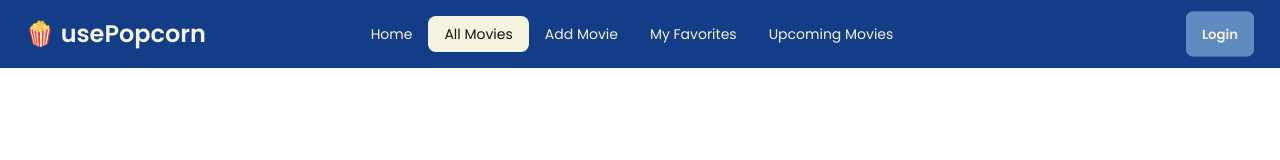
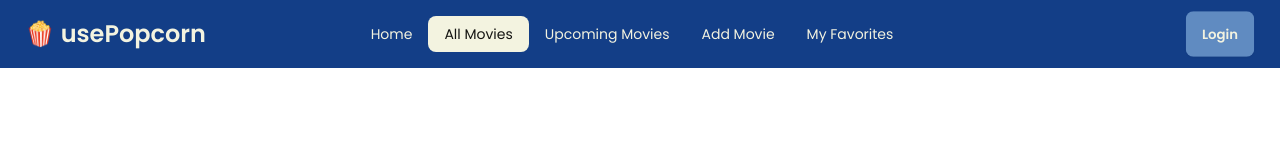
Before and after one commit to MethuParoi/use-popcorn-client-codebase, a React (Vite) app: page /all-movies in a window 1280 px wide. Shown: the top 160 px of the page. Built offline with nearby package versions, Linux system fonts and the light colour scheme; no server answers.

Commit message:
user login and registration functional

```diff
--- a/src/components/ui/Navbar.jsx
+++ b/src/components/ui/Navbar.jsx
@@ -138,6 +138,16 @@ function Navbar() {
           </li>
           <li>
             <button
+              onClick={() => navigate("/upcoming-movies")}
+              className={`text-neutral ${
+                location.pathname === "/upcoming-movies" && "active"
+              }`}
+            >
+              Upcoming Movies
+            </button>
+          </li>
+          <li>
+            <button
               onClick={() => navigate("/add-movie")}
               className={`text-neutral ${
                 location.pathname === "/add-movie" && "active"
@@ -154,16 +164,6 @@ function Navbar() {
               }`}
             >
               My Favorites
-            </button>
-          </li>
-          <li>
-            <button
-              onClick={() => navigate("/upcoming-movies")}
-              className={`text-neutral ${
-                location.pathname === "/upcoming-movies" && "active"
-              }`}
-            >
-              Upcoming Movies
             </button>
           </li>
         </ul>
--- a/src/pages/AddMovies.jsx
+++ b/src/pages/AddMovies.jsx
@@ -1,4 +1,12 @@
+import { useEffect } from "react";
+import { useLocation } from "react-router-dom";
+
 const AddMovies = () => {
+  const location = useLocation();
+  useEffect(() => {
+    const pageTitle = "usePopcorn | Add Movies";
+    document.title = pageTitle;
+  }, [location]);
   return <div>AddMovies</div>;
 };
 
--- a/src/pages/AllMovies.jsx
+++ b/src/pages/AllMovies.jsx
@@ -1,4 +1,12 @@
+import { useEffect } from "react";
+import { useLocation } from "react-router-dom";
+
 const AllMovies = () => {
+  const location = useLocation();
+  useEffect(() => {
+    const pageTitle = "usePopcorn | All Movies";
+    document.title = pageTitle;
+  }, [location]);
   return <div>AllMovies</div>;
 };
 
--- a/src/pages/MyFavorites.jsx
+++ b/src/pages/MyFavorites.jsx
@@ -1,4 +1,12 @@
+import { useEffect } from "react";
+import { useLocation } from "react-router-dom";
+
 const MyFavorites = () => {
+  const location = useLocation();
+  useEffect(() => {
+    const pageTitle = "usePopcorn | My Favorites";
+    document.title = pageTitle;
+  }, [location]);
   return <div>MyFavorites</div>;
 };
 
--- a/src/pages/UpcomingMovies.jsx
+++ b/src/pages/UpcomingMovies.jsx
@@ -1,4 +1,12 @@
+import { useEffect } from "react";
+import { useLocation } from "react-router-dom";
+
 const UpcomingMovies = () => {
+  const location = useLocation();
+  useEffect(() => {
+    const pageTitle = "usePopcorn | Upcoming Movies";
+    document.title = pageTitle;
+  }, [location]);
   return <div>UpcomingMovies</div>;
 };
 
--- a/src/pages/UpdateMovies.jsx
+++ b/src/pages/UpdateMovies.jsx
@@ -1,4 +1,12 @@
+import { useEffect } from "react";
+import { useLocation } from "react-router-dom";
+
 const UpdateMovies = () => {
+  const location = useLocation();
+  useEffect(() => {
+    const pageTitle = "usePopcorn | Update Movies";
+    document.title = pageTitle;
+  }, [location]);
   return <div>UpdateMovies</div>;
 };
 
```
